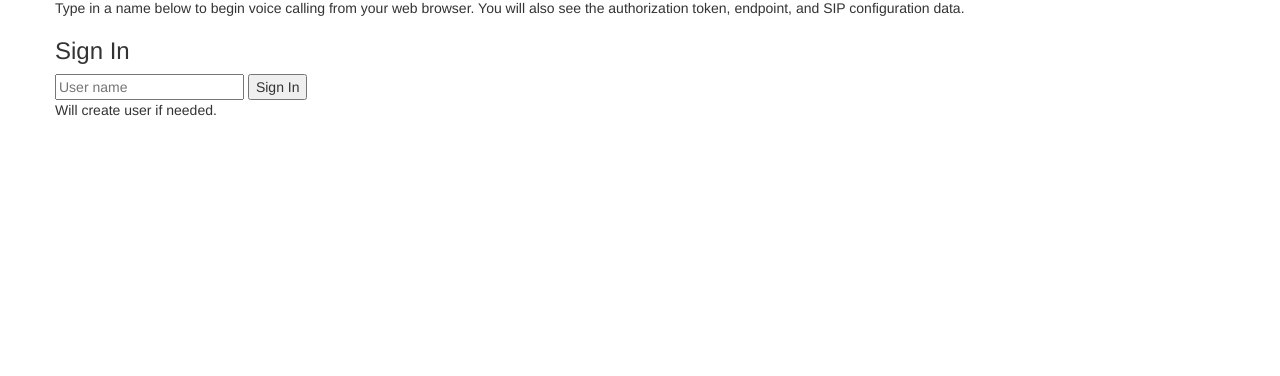
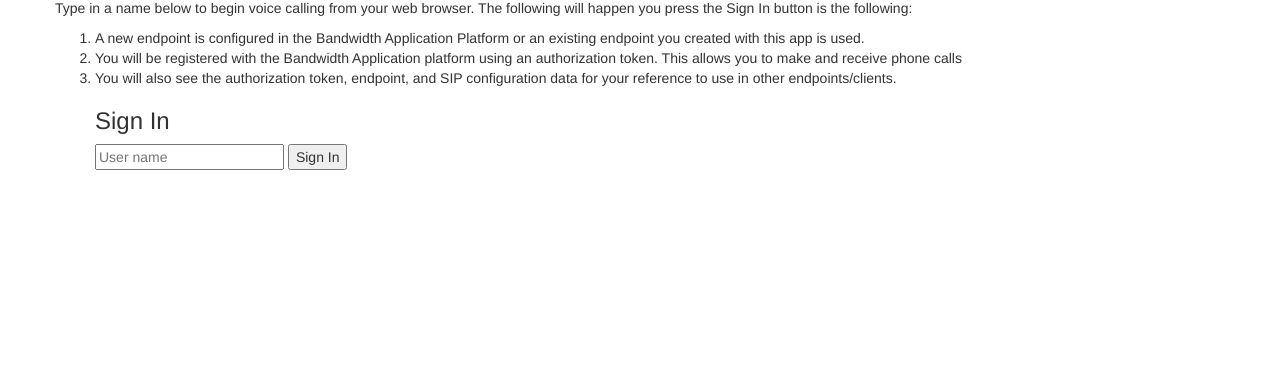
Before and after one commit to sbertrand101/node-typescript-webrtc-voice-reference, a website: page index.html in a window 1280 px wide. Shown: the part 424-800 px from the top of the page. Drawn offline with Linux system fonts and the light colour scheme.

Commit message:
Updated app instructions

```diff
--- a/index.html
+++ b/index.html
@@ -71,17 +71,21 @@
     This reference app includes an example of voice calling in a web browser via WebRTC (see below).  Voice calling from a mobile device requires
     a mobile reference app (see <a href="https://github.com/bandwidthcom/catapult-reference-app-voice-android">Android</a>, <a href="https://github.com/bandwidthcom/catapult-reference-app-voice-ios">iOS</a>) running on the device.
 </p>
-					<hr>
-
+<hr>
 <h2>Run the App</h2>
-<p>Type in a name below to begin voice calling from your web browser.  You will also see the authorization token, endpoint, and SIP configuration data.</p>
+<p>Type in a name below to begin voice calling from your web browser.  The following will happen you press the Sign In button is the following:
+    <ol>
+       <li>A new endpoint is configured in the Bandwidth Application Platform or an existing endpoint you created with this app is used.</li>
+       <li>You will be registered with the Bandwidth Application platform using an authorization token.  This allows you to make and receive phone calls</li>
+       <li>You will also see the authorization token, endpoint, and SIP configuration data for your reference to use in other endpoints/clients.</li>
+    </o>
+</p>
 <div class="login-form">
     <h3>Sign In</h3>
     <form action="login" method="post">
         <input type="text" name="userName" placeholder="User name">
         <input type="submit" name="login" value="Sign In" class="login login-submit">
     </form>
-    Will create user if needed.
 </div>
 
 		<!-- JQuery scripts -->
```
